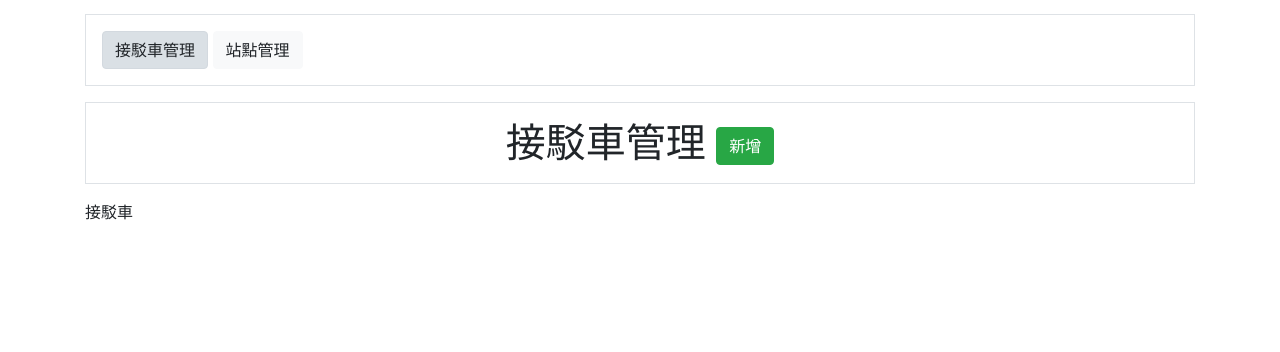
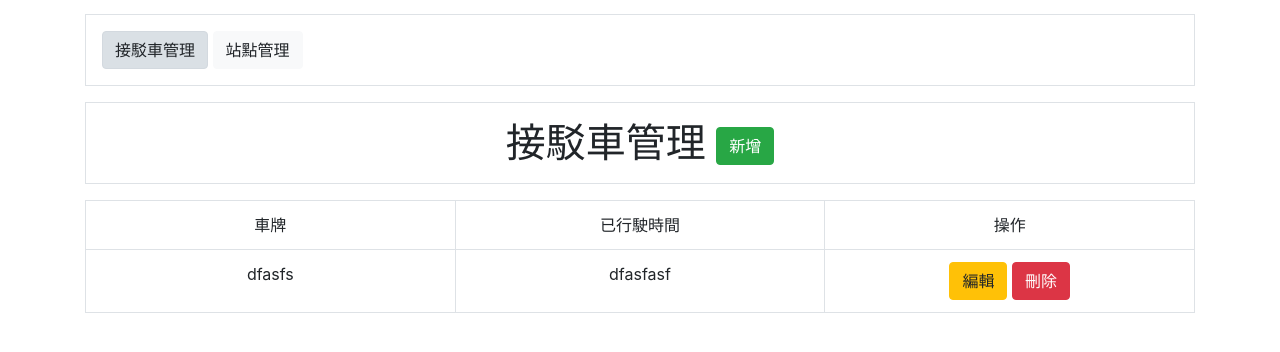
Before and after one commit to mackliu/th53j_National, a PHP site: page /admin.php in a window 1280 px wide. Shown: the part 134-486 px from the top of the page. Run offline with PHP 8.4, Linux system fonts and the light colour scheme.

Commit message:
完成後台兩個功能的列表頁面設計

```diff
--- a/admin.php
+++ b/admin.php
@@ -14,7 +14,7 @@
         <a class="btn btn-light active" href="?pos=bus">接駁車管理</a>
         <a class="btn btn-light " href="?pos=station">站點管理</a>
     </div>
-    <h1 class="border p-3 text-center my-3">接駁車管理 <button class="btn btn-success">新增</button></h1>
+
     <?php
     /*     if(isset($_GET['pos'])){
             $pos=$_GET['pos'];
--- a/admin_bus.php
+++ b/admin_bus.php
@@ -1 +1,18 @@
-接駁車
+<h1 class="border p-3 text-center my-3">接駁車管理 <button class="btn btn-success">新增</button></h1>
+<table class="table table-bordered text-center">
+<tr>
+    <td class="col-4">車牌</td>
+    <td class="col-4">已行駛時間</td>
+    <td class="col-4">操作</td>
+</tr>
+<tr>
+    <td>dfasfs</td>
+    <td>dfasfasf</td>
+    <td>
+        <button class="btn btn-warning">編輯</button>
+        <button class="btn btn-danger">刪除</button>
+    </td>
+</tr>
+
+
+</table>
```
Also changed, not shown: admin_station.php (+20 -1 lines).
